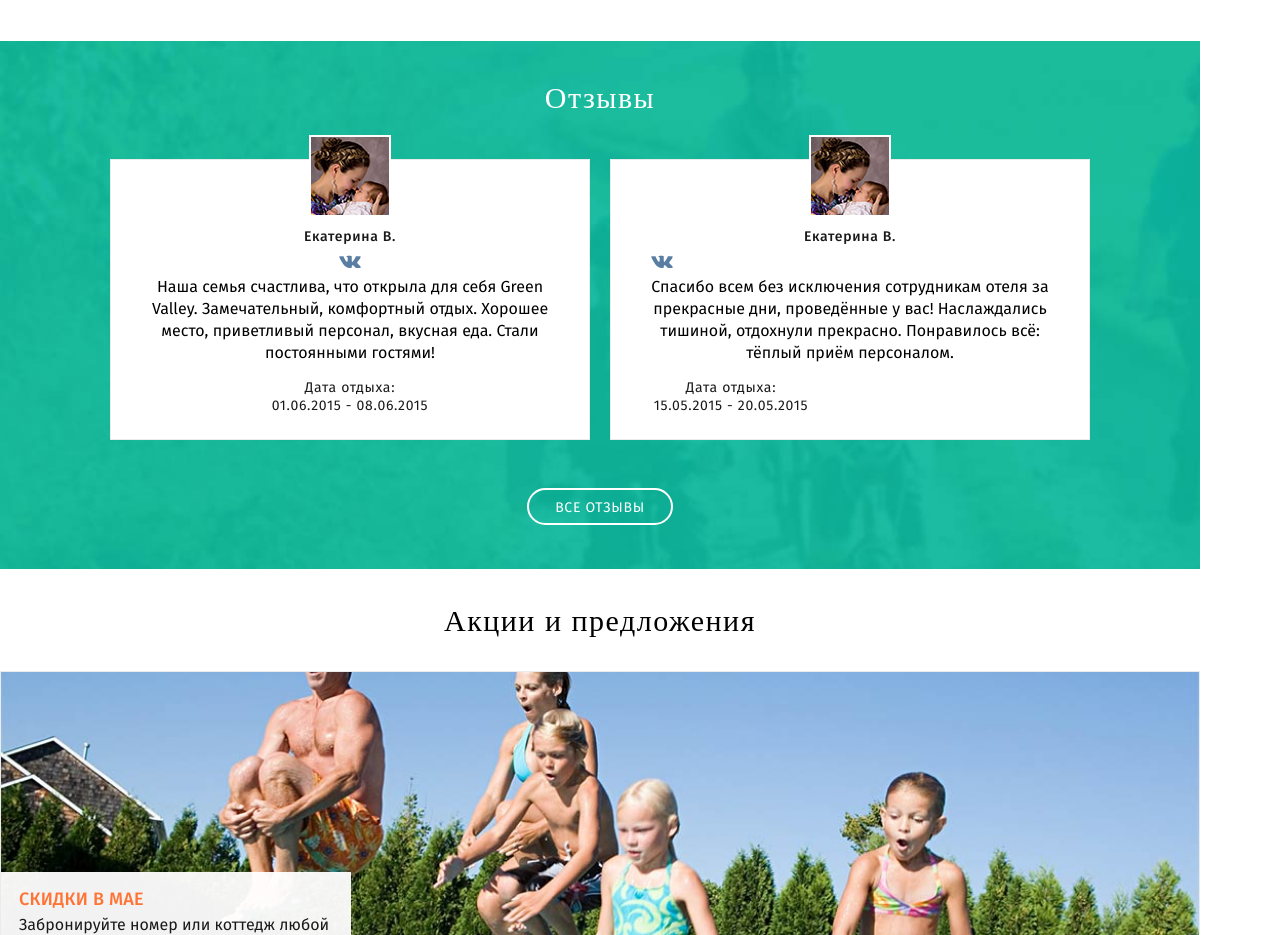
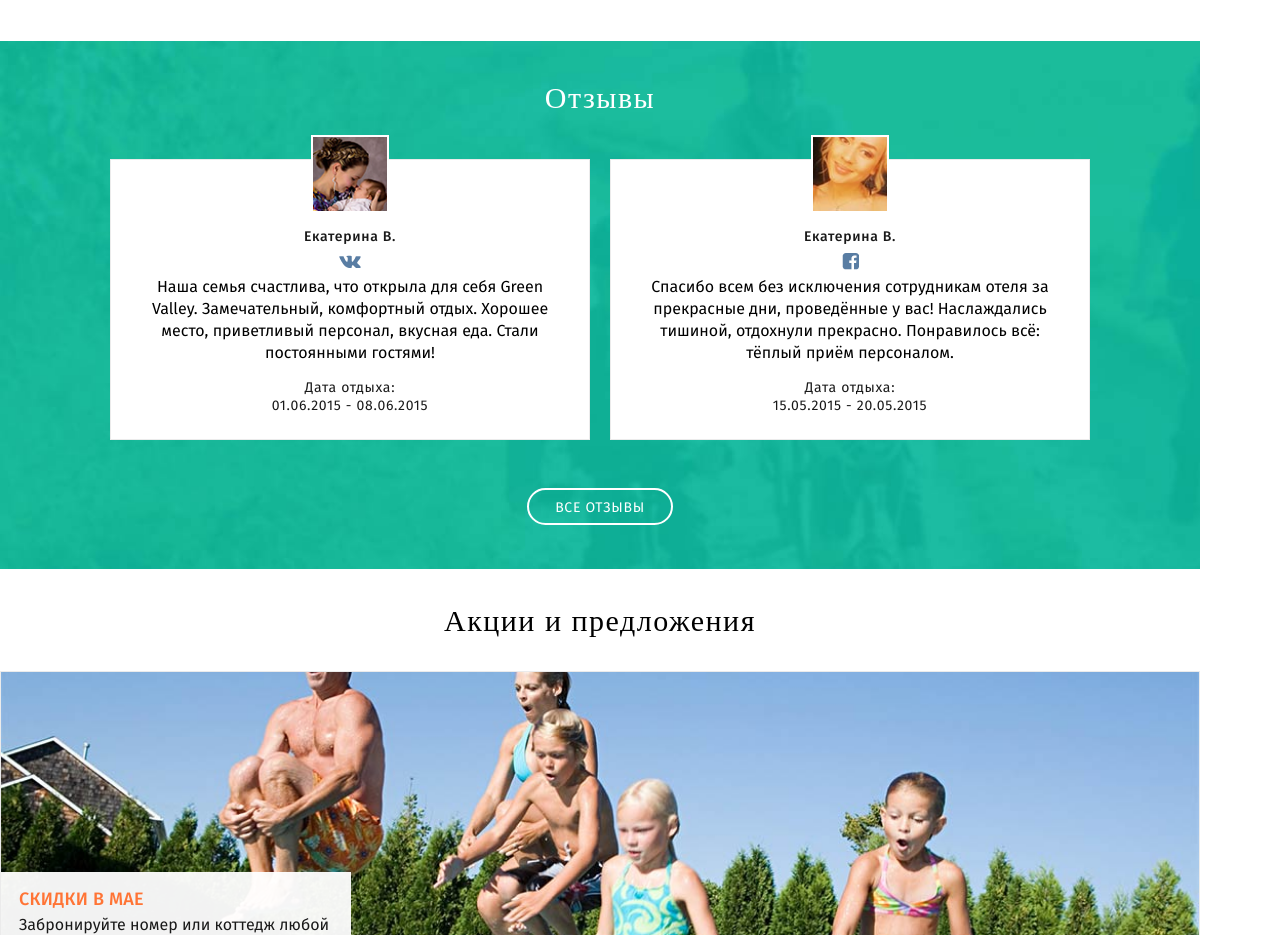
Before and after one commit to MechanicalSoul/greenvalley, a website: page src/index.html in a window 1280 px wide. Shown: the part 1640-2575 px from the top of the page. Drawn offline with nearby package versions, Linux system fonts and the light colour scheme; files that its build step writes are made by us from their sources; a web font is replaced by a local one.

Commit message:
Исправил позиции элементов в отзывах на index

```diff
--- a/src/index.html
+++ b/src/index.html
@@ -77,16 +77,18 @@
 			<h2 class="reviews__title">Отзывы</h2>
 			<section class="reviews__slider">
 				<section class="reviews__item">
+					<img src="img/review-author-320-1.jpg" alt="Автор отзыва" class="reviews__item--author">
 					<span class="reviews__name">Екатерина В.</span>
-					<a href="#" class="reviews__vk"></a>
+					<a href="#" class="reviews__soc  reviews__soc--vk"></a>
 					<p class="reviews__text">Наша семья счастлива, что открыла для себя Green Valley. Замечательный, комфортный отдых. Хорошее место, приветливый персонал, вкусная еда. Стали постоянными гостями!</p>
 					<span class="reviews__date">Дата отдыха:<span class="reviews__date">01.06.2015 - 08.06.2015</span></span>
 				</section>
 				<section class="reviews__item">
+					<img src="img/review-author-320-2.jpg" alt="Автор отзыва" class="reviews__item--author">
 					<span class="reviews__name">Екатерина В.</span>
-					<a href="#" class="reviews__vk"></a>
+					<a href="#" class="reviews__soc  reviews__soc--fb"></a>
 					<p class="reviews__text">Спасибо всем без исключения сотрудникам отеля за прекрасные дни, проведённые у вас! Наслаждались тишиной, отдохнули прекрасно. Понравилось всё: тёплый приём персоналом.</p>
-					<p class="reviews__date">Дата отдыха: 15.05.2015 - 20.05.2015</p>
+					<span class="reviews__date">Дата отдыха:<span class="reviews__date">15.05.2015 - 20.05.2015</span></span>
 				</section>
 			</section>
 			<a href="#" class="btn  btn--green-2">Все отзывы</a>
--- a/src/less/blocks/reviews.less
+++ b/src/less/blocks/reviews.less
@@ -35,6 +35,7 @@
   }
 
   &__item {
+    position: relative;
     width: 320px;
     position: relative;
     background-color: @color-white;
@@ -45,6 +46,17 @@
     box-sizing: border-box;
     .column();
 
+    &--author {
+      position: absolute;
+      border: 2px solid @color-white;
+      background-image: url('../img/review-author-320-1.jpg');
+      width: 78px;
+      height: 78px;
+      top: -25px;
+      left: 50%;
+      transform: translateX(-50%);
+    }
+
     @media (min-width: 768px) {
       margin-top: 44px;
       margin-bottom: 48px;
@@ -54,7 +66,7 @@
       display: none;
 
       @media (min-width: 768px) {
-        display: block;
+        display: flex;
       }
     }
 
@@ -66,41 +78,33 @@
   }
 
   &__name {
-    display: block;
     position: relative;
-    margin-bottom: 10px;
+    margin-bottom: 8px;
   	font-size: @font-size-small;
   	font-weight: @font-weight-medium;
     letter-spacing: @letter-spacing-small;
   	color: @text-color;
     text-align: center;
+  }
 
-    &:before {
-      position: absolute;
-      content: '';
-      border: 2px solid @color-white;
-      background-image: url('../img/review-author-320-1.jpg');
-      width: 78px;
-      height: 78px;
-      top: -93px;
-      left: 50%;
-      transform: translateX(-50%);
+  &__soc {
+		height: 17px;
+		width: 22px;
+	  background-repeat: no-repeat;
+	  background-position: center;
+    background-size: auto;
+
+    &--vk {
+      background-image: url('../img/vk.png');
+    }
+
+    &--fb {
+      background-image: url('../img/fb-review.png');
     }
   }
 
-  &__vk {
-  	display: block;
-		height: 13px;
-		width: 22px;
-		background-image: url('../img/vk.png');
-	  background-repeat: no-repeat;
-	  background-position: center;
-	  background-size: 22px 13px;
-  }
-
   &__text {
-    display: block;
-    margin-top: 8px;
+    margin-top: 6px;
     margin-bottom: 15px;
     .font-text-320();
   }
```
Also changed, not shown: src/img/fb-review.png (added), src/img/review-author-320-2.jpg (added).
